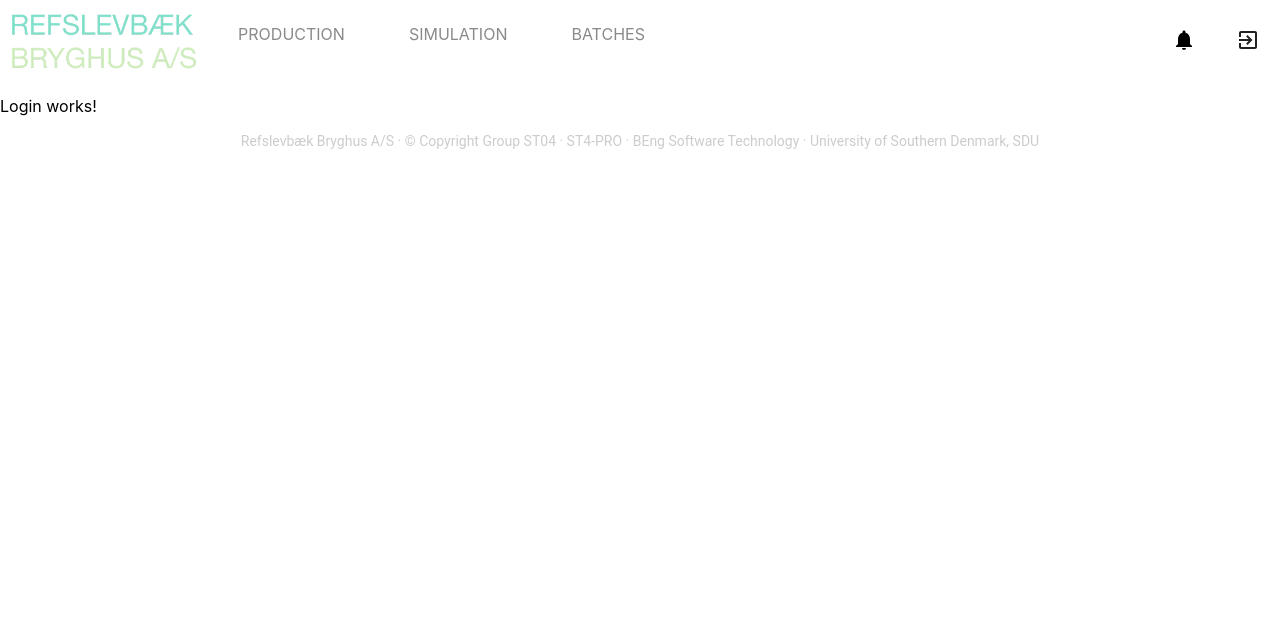
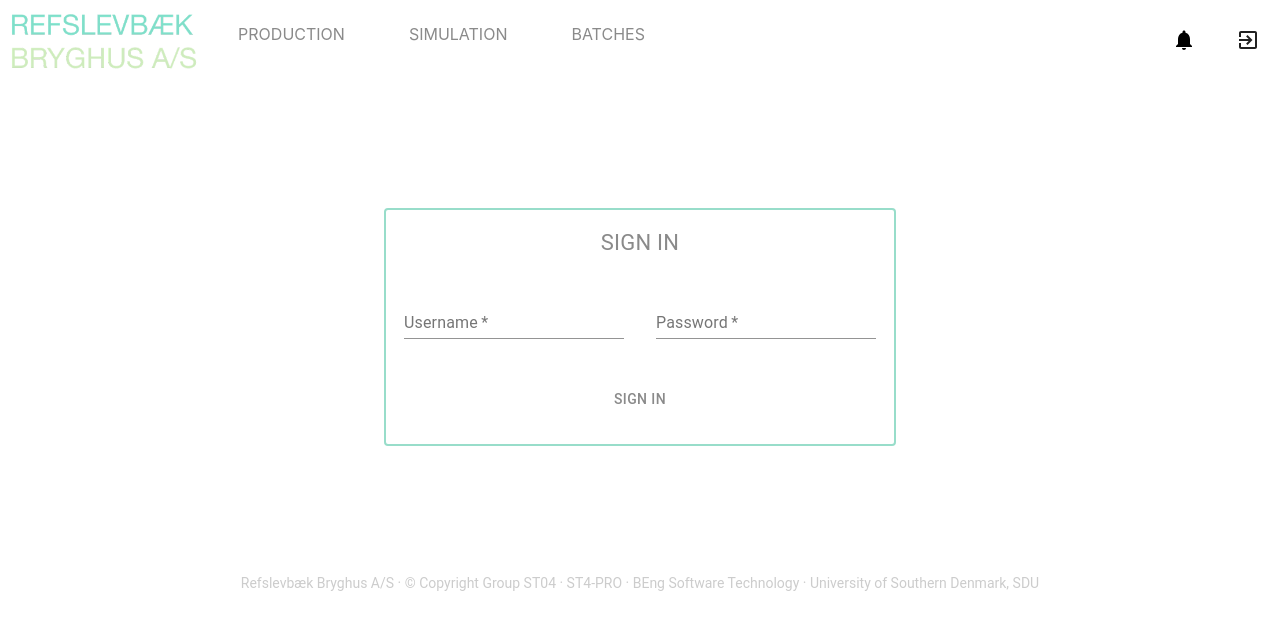
Before and after one commit to SarahKonnild/Semesterproject-04, a React (Create React App) app in the folder frontend/: page /login in a window 1280 px wide. Shown: the top 630 px of the page. Built offline with nearby package versions, Linux system fonts and the light colour scheme.

Commit message:
Set up login frontend parts
STILL NEEDS:
- To call the authentication and authenticate the entered credentials
- Minor cosmetic fixes, see comments

```diff
--- a/frontend/src/pages/Batches_Overview/index.js
+++ b/frontend/src/pages/Batches_Overview/index.js
@@ -161,13 +161,14 @@ export default function Batches() {
     const [page, setPage] = React.useState(0);
     const [rowsPerPage] = React.useState(10);
     const emptyRows = rowsPerPage - Math.min(rowsPerPage, rows.length - page * rowsPerPage);
+    const selectedBatch = null;
 
     const handleChangePage = (event, newPage) => {
         setPage(newPage);
     }
 
     const handleBatchSelected = (event) => {
-        console.log("FUUCK YOUUU For clicking this");
+
     }
 
     return (
--- a/frontend/src/pages/Login/index.js
+++ b/frontend/src/pages/Login/index.js
@@ -2,15 +2,69 @@ import React from 'react';
 
 import {makeStyles} from '@material-ui/core/styles';
 
+import Box from '@material-ui/core/Box';
+import Button from '@material-ui/core/Button';
+import TextField from '@material-ui/core/TextField';
+import Typography from '@material-ui/core/Typography';
+
 const useStyles = makeStyles((theme) => ({
+    button:{
+        padding:theme.spacing(2),
+        margin:theme.spacing(2),
+        color:"#8a8a8a",
+        '&:hover':{
+            backgroundColor:"#98DDCA !important",
+        },
+    },
+    container:{
+        backgroundColor:"#ffffff",
+        borderRadius:"4px",
+        borderWidth:"2px",
+        borderColor:"#98DDCA",
+        borderStyle:"solid",
+        marginLeft:"30%",
+        marginRight:"30%",
+        width:"auto",
+        minWidth:"280px",
+        direction:"column",
+        marginTop:"10%",
+        marginBottom:"10%",
+    },
+    form:{
+
+    },
+    input:{
+        margin:theme.spacing(2),
+
+    },
+    title:{
+        fontSize:"22px",
+        textTransform:"uppercase",
+        color:"#8a8a8a",
+        padding:theme.spacing(2),
+    },
 
 }));
 
 export default function Login(props){
     const classes = useStyles();
 
+    // SET UP AUTHENTICATION BACKEND CALL
+    const handleAuthentication = (event) =>{
+
+    }
+
     return(
-        <p>Login works!</p>
+        <Box align="center" className={classes.container}>
+            <Typography className={classes.title}>Sign in</Typography>
+            <form className={classes.form} autoComplete="off">
+                {/* NEED TO CHANGE THE COLOUR OF THE HIGHLIGHT SO IT AIN'T STANDARD BLUE. COSMETIC, NOT NECESSARY */}
+                {/* FIX: TEXTFIELDS NOT ALIGNED VERTICALLY WHEN MAXIMISED WINDOW. */}
+                <TextField required id="username" label="Username" className={classes.input}></TextField>
+                <TextField required id="password" type="password" label="Password" className={classes.input}></TextField>
+            </form>
+            <Button className={classes.button} onClick={handleAuthentication}>Sign in</Button>
+        </Box>
     )
 
 }
```
